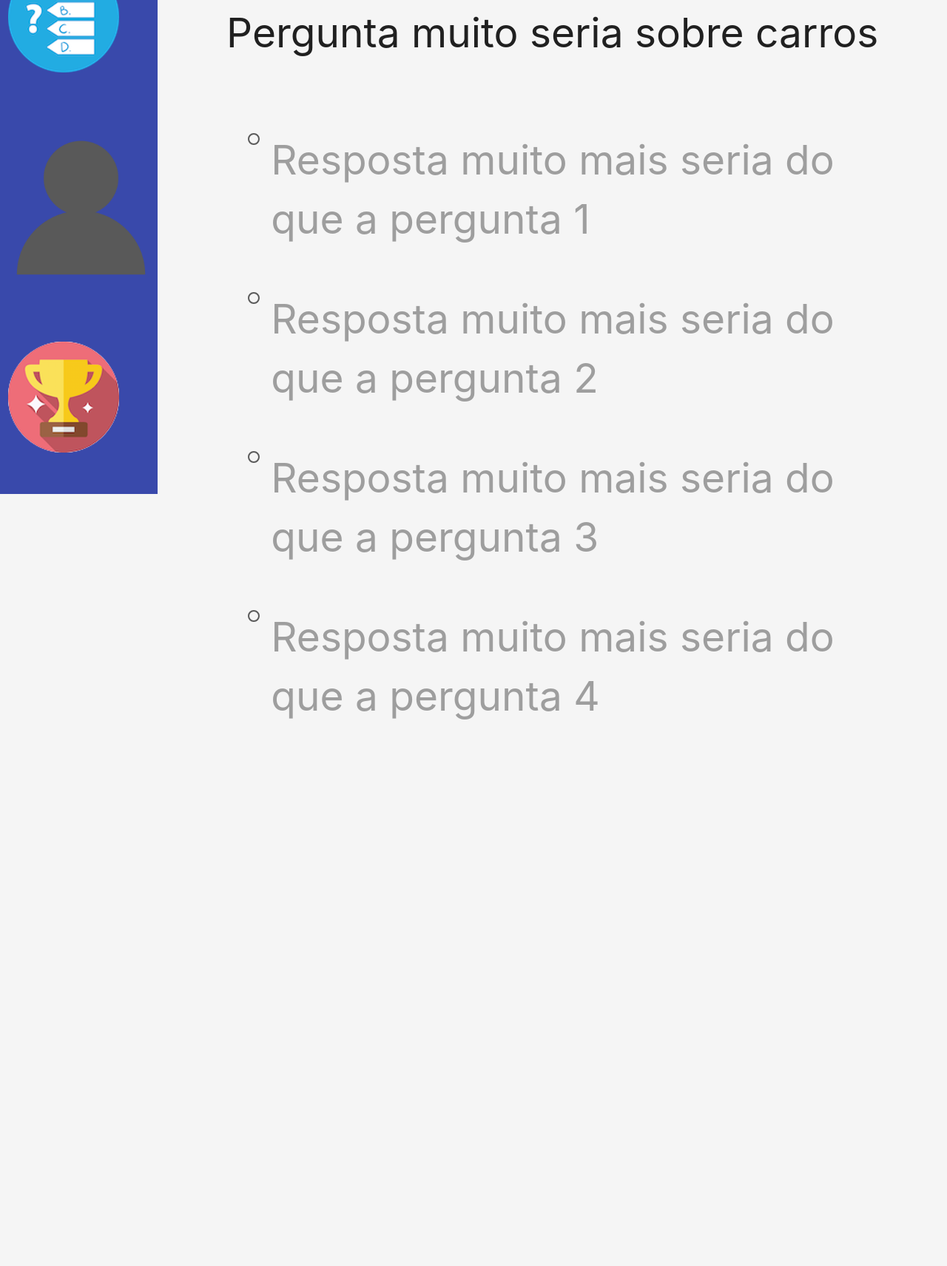
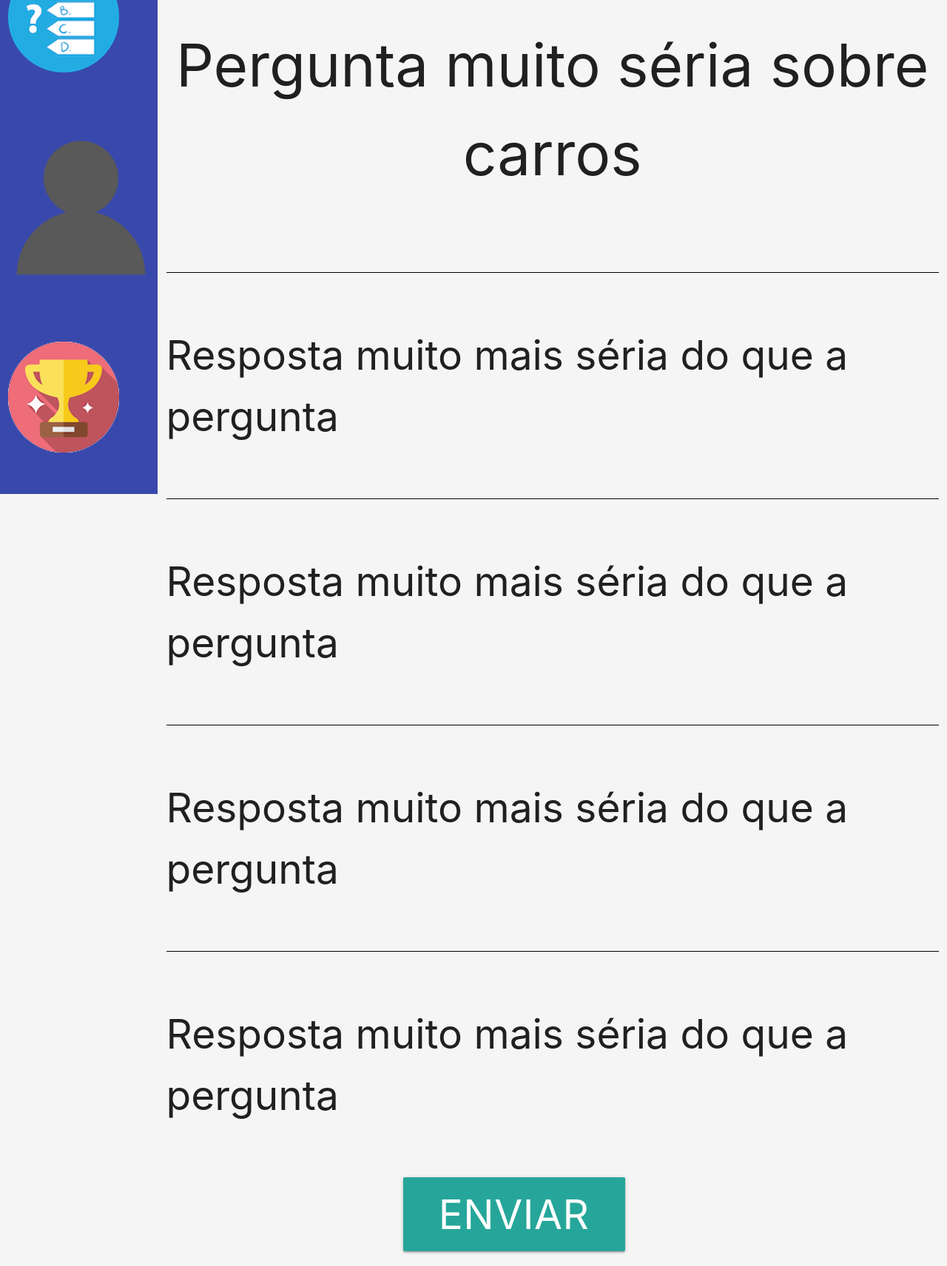
Before and after one commit to 4rfel/CODESASTRE-FINAL, a plain HTML site: page htmls/quiz.html in a window 1280 px wide. Shown: the part 132-1844 px from the top of the page at 74% size. Before the commit the page ends 1188 px from the top, so only its background shows below. Drawn offline with nearby package versions, Linux system fonts and the light colour scheme.

Commit message:
porra mano

```diff
--- a/assets_app/css/master.css
+++ b/assets_app/css/master.css
@@ -44,7 +44,16 @@
   line-height: 80px !important;
 }
 
-.aa{
-  width: 50px !important;
-  height: 50px !important;
+.w300{
+  width: 300px !important;
 }
+.h100{
+  height: 100px !important;
+}
+.head{
+  font-size: 80px !important;
+}
+
+.click:hover{
+  background-color: #d6d6d6
+}
--- a/assets_app/css/perfil_config.css
+++ /dev/null
@@ -1,6 +0,0 @@
-.profile img{
-  display: block;
-  margin-left: 200px;
-  margin-top: -1000px;
-  line-height: 20px;
-}
--- a/htmls/quiz.html
+++ b/htmls/quiz.html
@@ -30,45 +30,38 @@
             <a href="highscore.html"><img class=" responsive-img centralize pad-top centralize" src="../assets_app/image/trophy_icon.png" ></a>
         </div>
         <div class="col s10 offset-s2 pad-top">
-            <p class="flow-text large-letter center">Pergunta muito seria sobre carros</p>
+            <p class="flow-text head center head">Pergunta muito séria sobre carros</p>
         </div>
     </div>
 
 
-  <div class="row">
-      <div class="col s8 offset-s3">
-        <form action="#">
-           <p>
-              <label>
-                  <input class="with-gap" name="group1" type="radio"  />
-                      <span class='large-letter pad-bottom line-space'> Resposta muito mais seria do que a pergunta 1 </span>
-              </label>
-           </p>
+    <div class="row">
+        <div class="col s10 offset-s2">
+            <div class="divider black"></div>
+                <div class="section click">
+                    <p class='large-letter'>Resposta muito mais séria do que a pergunta</p>
+                </div>
+            <div class="divider black"></div>
+            <div class="section click">
+                <p class='large-letter'>Resposta muito mais séria do que a pergunta</p>
+            </div>
+            <div class="divider black"></div>
+            <div class="section click">
+                <p class='large-letter'>Resposta muito mais séria do que a pergunta</p>
+            </div>
+            <div class="divider black"></div>
+            <div class="section click">
+                <p class='large-letter'>Resposta muito mais séria do que a pergunta</p>
+            </div>
 
-            <p>
-                <label>
-                    <input class="with-gap" name="group1" type="radio"  />
-                        <span class='large-letter  pad-bottom line-space'> Resposta muito mais seria do que a pergunta 2 </span>
-                </label>
-            </p>
+        </div>
 
-            <p>
-                <label>
-                    <input class="with-gap" name="group1" type="radio"  />
-                        <span class='large-letter  pad-bottom line-space'>Resposta muito mais seria do que a pergunta 3</span>
-                </label>
-            </p>
-            <p>
-                <label>
-                    <input class="with-gap" name="group1" type="radio"  />
-                        <span class='large-letter  pad-bottom line-space'>Resposta muito mais seria do que a pergunta 4</span>
-                </label>
-            </p>
+        <div class="col s4 offset-s5">
+            <button class="btn waves-effect waves-light large-letter marg-top w300 h100" type="submit" name="action" ">Enviar
+          </button>
+        </div>
+    </div>
 
- </form>
+    </div>
 
-      </div>
-
-  </div>
-
-  </body>
+</body>
```
Also changed, not shown: index.html (+16 -4 lines).
